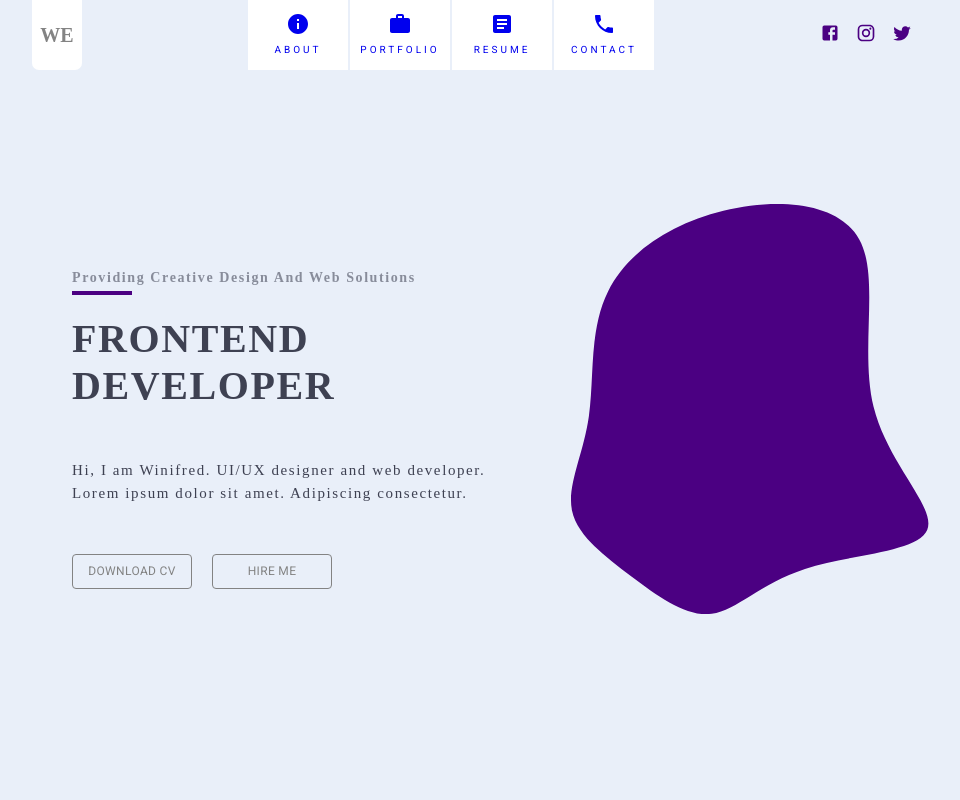
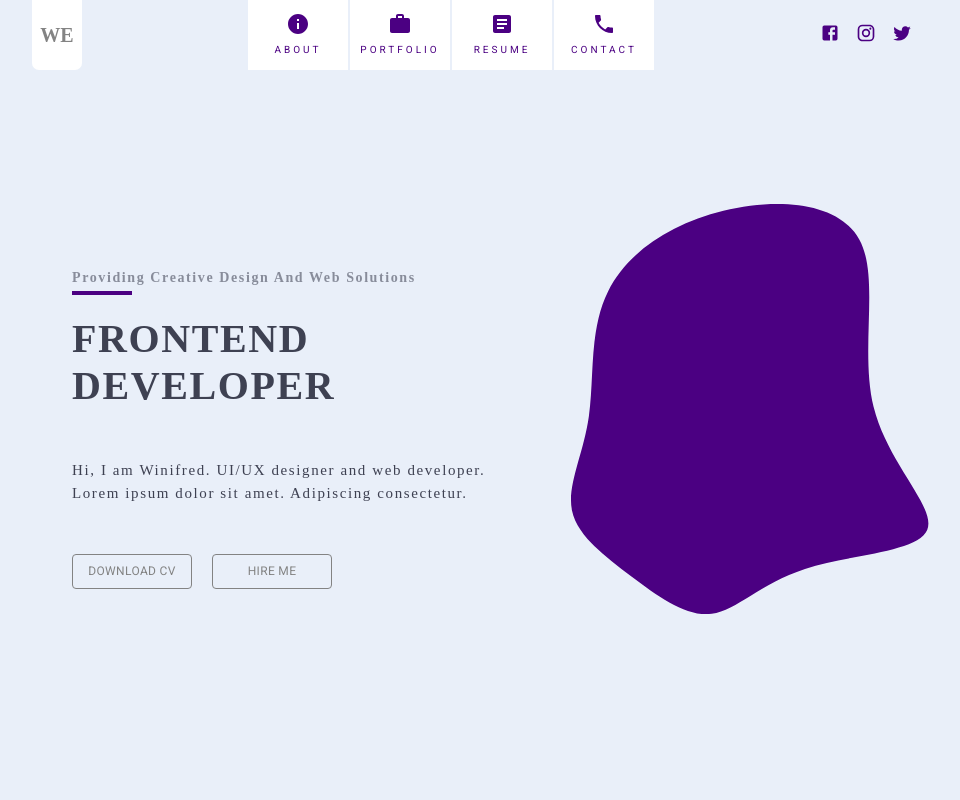
Before and after one commit to winiesom/my-website, a React (Create React App) app: page / in a window 1280 px wide. Shown: the top 800 px of the page, without its empty margins (168-1128 px from the left). Built offline with nearby package versions, Linux system fonts and the light colour scheme.

Commit message:
ui fixes

```diff
--- a/src/components/landingPage/landingpage.css
+++ b/src/components/landingPage/landingpage.css
@@ -40,6 +40,7 @@
 
 .appbar-links-style {
   text-decoration: none;
+  color: #4b0082;
 }
 .appbar-links-style:hover {
   color: #7e26bd !important;
```
